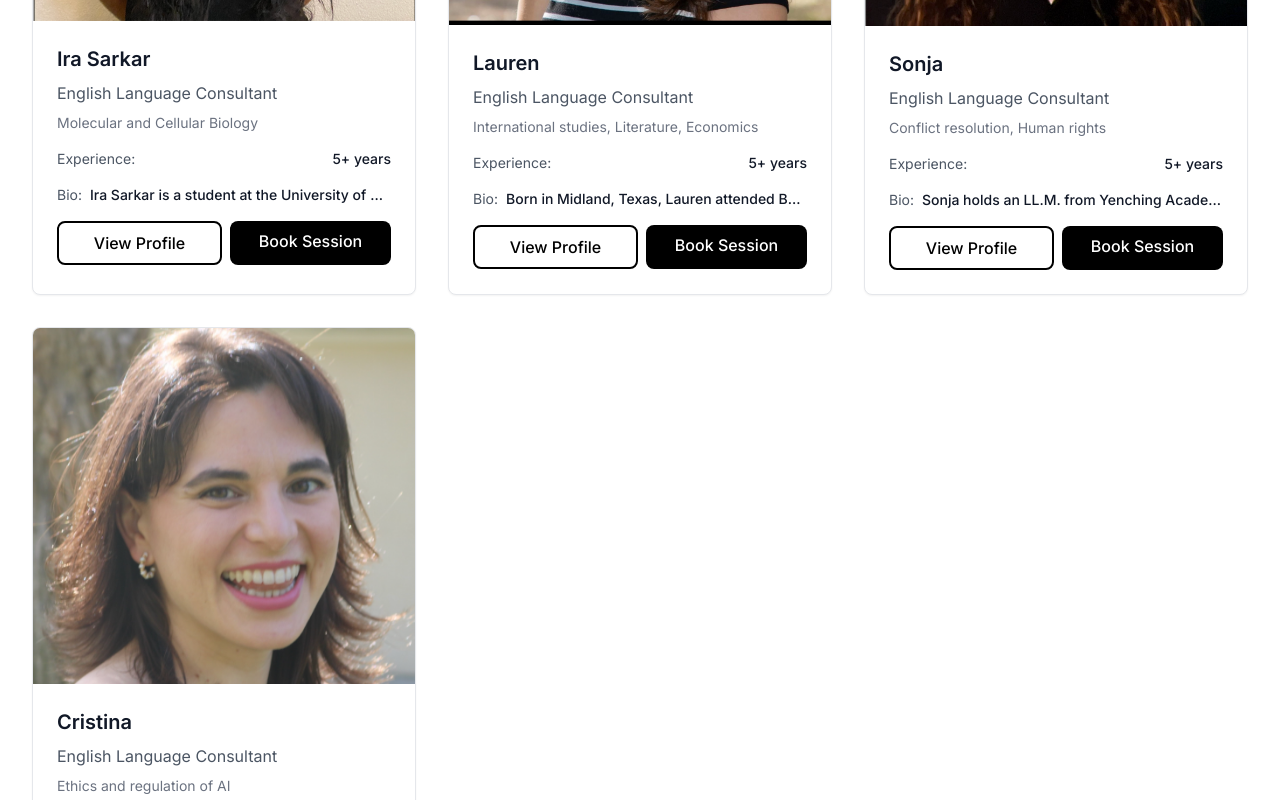
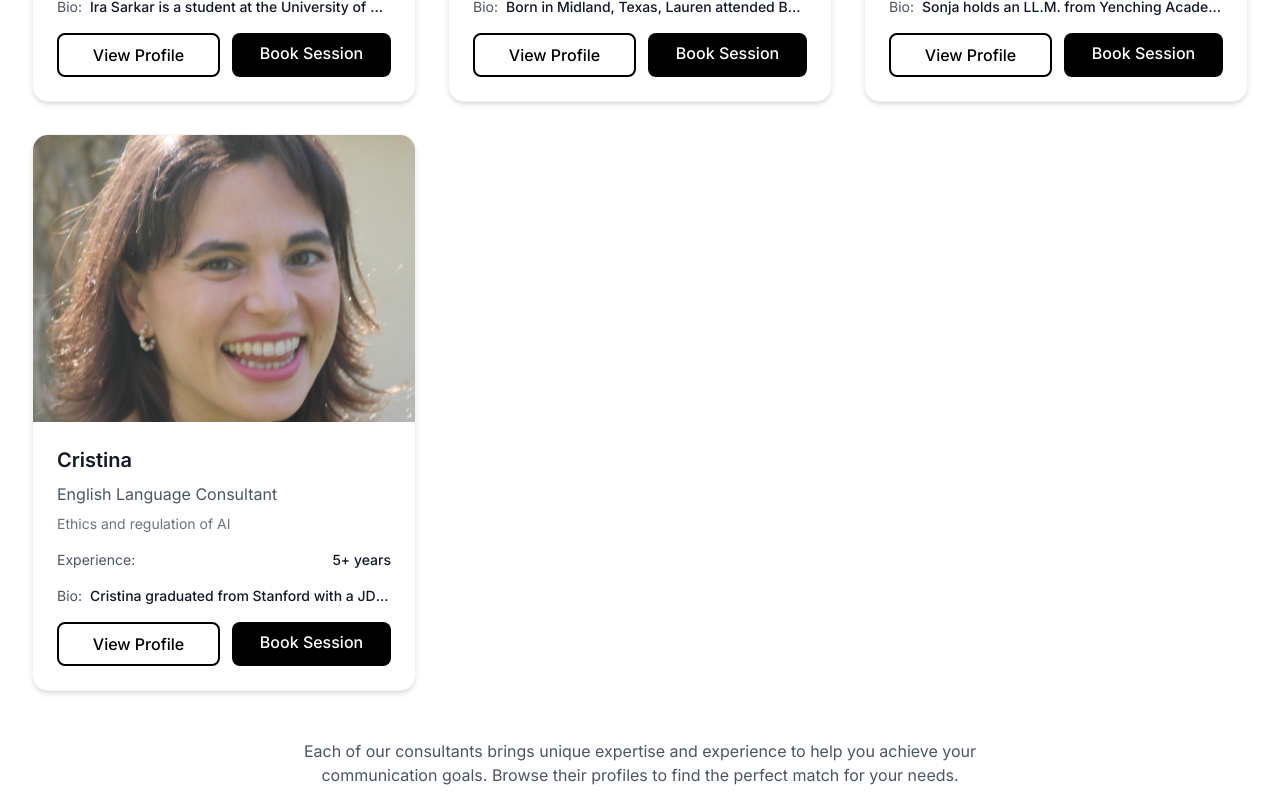
Before and after one commit to KarimMaoui/Upward, a React (Vite) app in the folder Frontend/: page /tutors in a window 1280 px wide. Shown: the part 2060-2860 px from the top of the page. Built offline with nearby package versions, Linux system fonts and the light colour scheme.

Commit message:
fixed the card

```diff
--- a/Frontend/src/pages/Tutors.jsx
+++ b/Frontend/src/pages/Tutors.jsx
@@ -33,19 +33,32 @@ const Tutors = () => {
           <h2 className="text-4xl font-bold text-center text-gray-900 mb-16">
             Our Consultants
           </h2>
-          <div className="grid grid-cols-1 md:grid-cols-2 lg:grid-cols-3 gap-8">
+          <div className="grid grid-cols-1 md:grid-cols-2 lg:grid-cols-3 gap-8 items-stretch">
             {tutors.map((tutor) => (
+              // <div
+              //   key={tutor.id}
+              //   className="bg-white rounded-lg shadow-sm border border-gray-200 overflow-hidden hover:shadow-lg transition-shadow duration-300"
+              // >
               <div
                 key={tutor.id}
-                className="bg-white rounded-lg shadow-sm border border-gray-200 overflow-hidden hover:shadow-lg transition-shadow duration-300"
+                className="bg-white rounded-2xl shadow-md border border-gray-100 overflow-hidden hover:shadow-xl transition-all duration-300 flex flex-col h-full"
               >
-                <div className="bg-gray-200 mx-auto h-auto flex items-center justify-center">
+                {/* <div className="bg-gray-200 mx-auto h-auto flex items-center justify-center">
                   <img
                     src={tutor.image}
                     className="mx-auto h-auto object-cover"
                   />
+                </div> */}
+                <div className="relative w-full aspect-[4/3] bg-gray-100">
+                  <img
+                    src={tutor.image}
+                    alt={tutor.name}
+                    className="absolute inset-0 w-full h-full object-cover"
+                  />
                 </div>
-                <div className="p-6">
+
+                {/* <div className="p-6"> */}
+                <div className="flex-1 p-6 flex flex-col">
                   <h3 className="text-xl font-semibold text-gray-900 mb-2">
                     {tutor.name}
                   </h3>
@@ -75,7 +88,8 @@ const Tutors = () => {
                     </div>
                   </div>
 
-                  <div className="flex gap-2">
+                  {/* <div className="flex gap-2"> */}
+                  <div className="mt-auto flex gap-3">
                     <Link
                       to={`/tutors/${tutor.id}`}
                       className="flex-1 btn-secondary text-center py-2"
@@ -96,7 +110,7 @@ const Tutors = () => {
 
           <div className="text-center mt-12">
             <p className="text-gray-600 mb-6 max-w-3xl mx-auto">
-              Each of our consultant brings unique expertise and experience to
+              Each of our consultants brings unique expertise and experience to
               help you achieve your communication goals. Browse their profiles
               to find the perfect match for your needs.
             </p>
```
